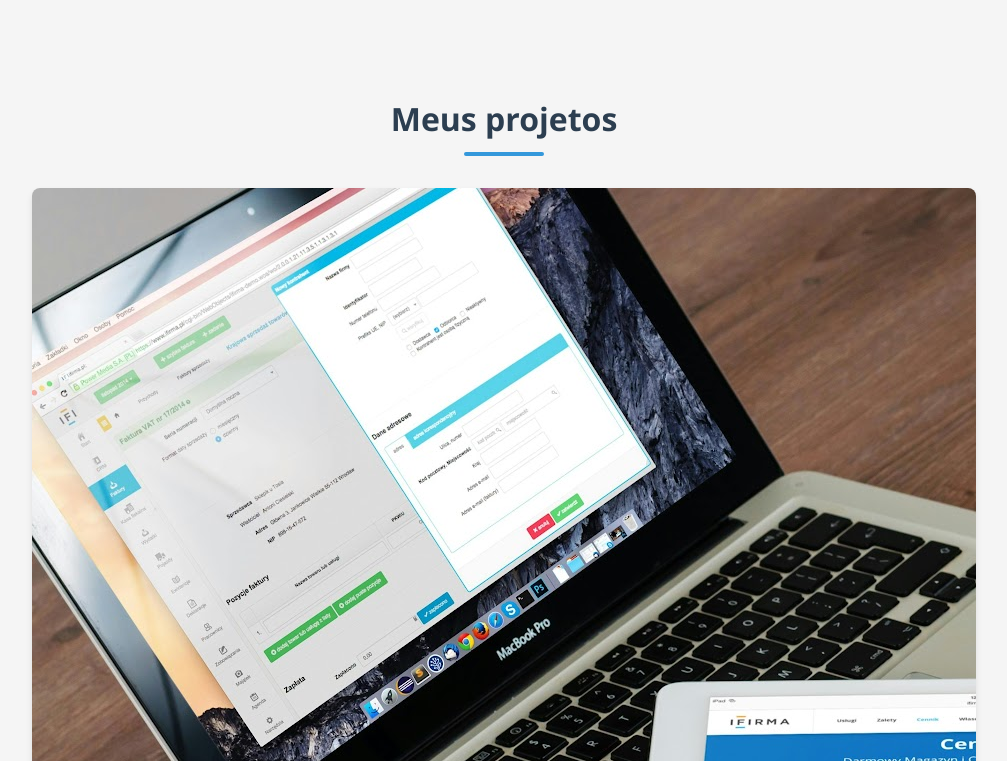
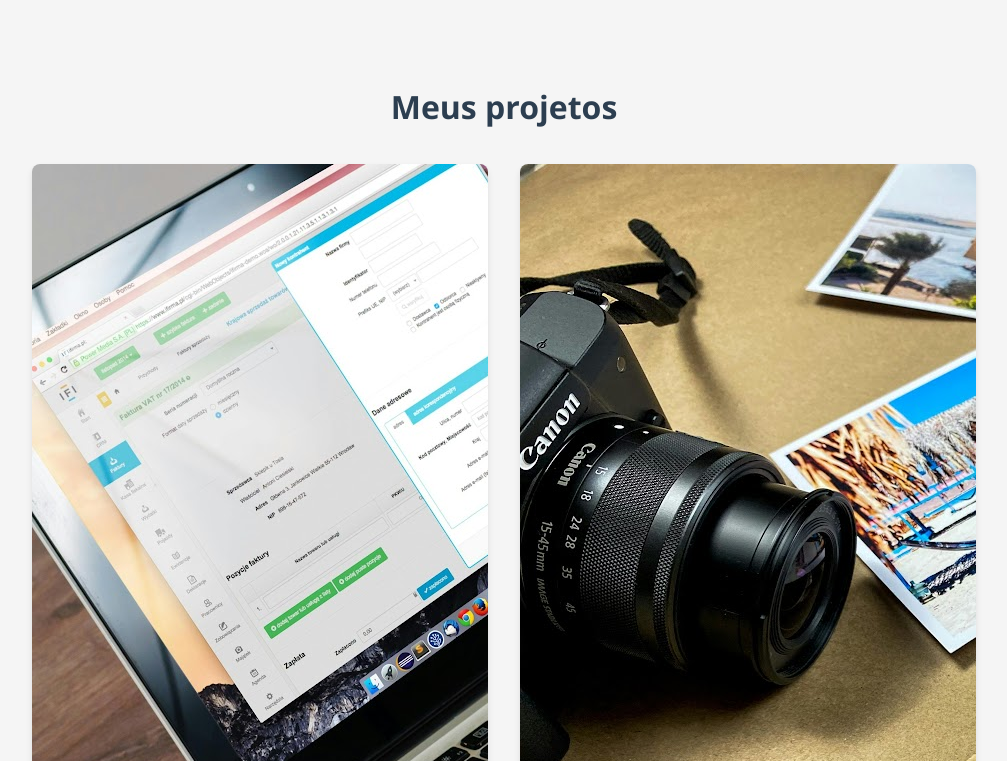
Before and after one commit to TM1928/Portifolio, a plain HTML site: page index.html in a window 1280 px wide. Shown: the part 799-1560 px from the top of the page, without its empty margins (136-1143 px from the left). Drawn offline with Linux system fonts and the light colour scheme; files whose address does not match are found by name.

Commit message:
Add files via upload

```diff
--- a/index.html
+++ b/index.html
@@ -42,7 +42,7 @@
 
          <section id="projetos">
             <h2>Meus projetos</h2>
-            <div class="projects-grid">
+            <div class="project-grid">
                <div class="project-card">
                   <img src="IMG/e-commerce.jpg" alt="Projeto 1" class="project-img">
                <div class="project-info">
--- a/style_teste.css
+++ b/style_teste.css
@@ -1,11 +1,10 @@
 /* Reset e estilos gerais */
-*{
+* {
  margin: 0;
  padding: 0;
  box-sizing: border-box;
  font-family: 'Segoe UI', Tahoma, Geneva, Verdana, sans-serif;
 }
-
 
 body {
     background-color: #f5f5f5;
@@ -13,7 +12,7 @@
     line-height: 1.6;
 }
 
-a{
+a {
     text-decoration: none;
     color: #2c3e50;
 }
@@ -40,8 +39,7 @@
 
 /* segunda parte do site */
 
-
-.header-content h1{
+.header-content h1 {
     font-size: 2.5rem;
     margin-bottom: 0.5rem;
 }
@@ -52,7 +50,7 @@
 }
 
 /* Navegação */
-nav ul{
+nav {
     background-color: #2c3e50;
     padding: 1rem 0;
     position: sticky;
@@ -60,13 +58,13 @@
     z-index: 100;
 }
 
-nav ul{
+nav ul {
     display: flex;
     justify-content: center;
     list-style: none;
   }
 
-nav ul li{
+  nav ul li {
     margin: 0 1.5rem;
    }
 
@@ -79,7 +77,6 @@
 nav ul li a:hover {
     color: #3498db;
    }
-
 
 /* Seções */
 section{
@@ -100,8 +97,8 @@
  content: '';
  display: block;
  width: 80px;
-height: 4px;
-background-color: #3498db;
+ height: 4-px;
+ background: #3498db;
  margin: 0.5rem auto;
  border-radius: 2px;
 }
@@ -160,14 +157,14 @@
     margin-bottom: 2rem;
 }
 
-.social-links{
+.social-links {
     display: flex;
     justify-content: center;
     gap: 1.5rem;
     margin-top: 1rem;
 }
 
-.social-links a{
+.social-links a {
     display: inline-block;
     width: 40px;
     height: 40px;
```
Lines whose indentation alone changed are shown as unchanged.
